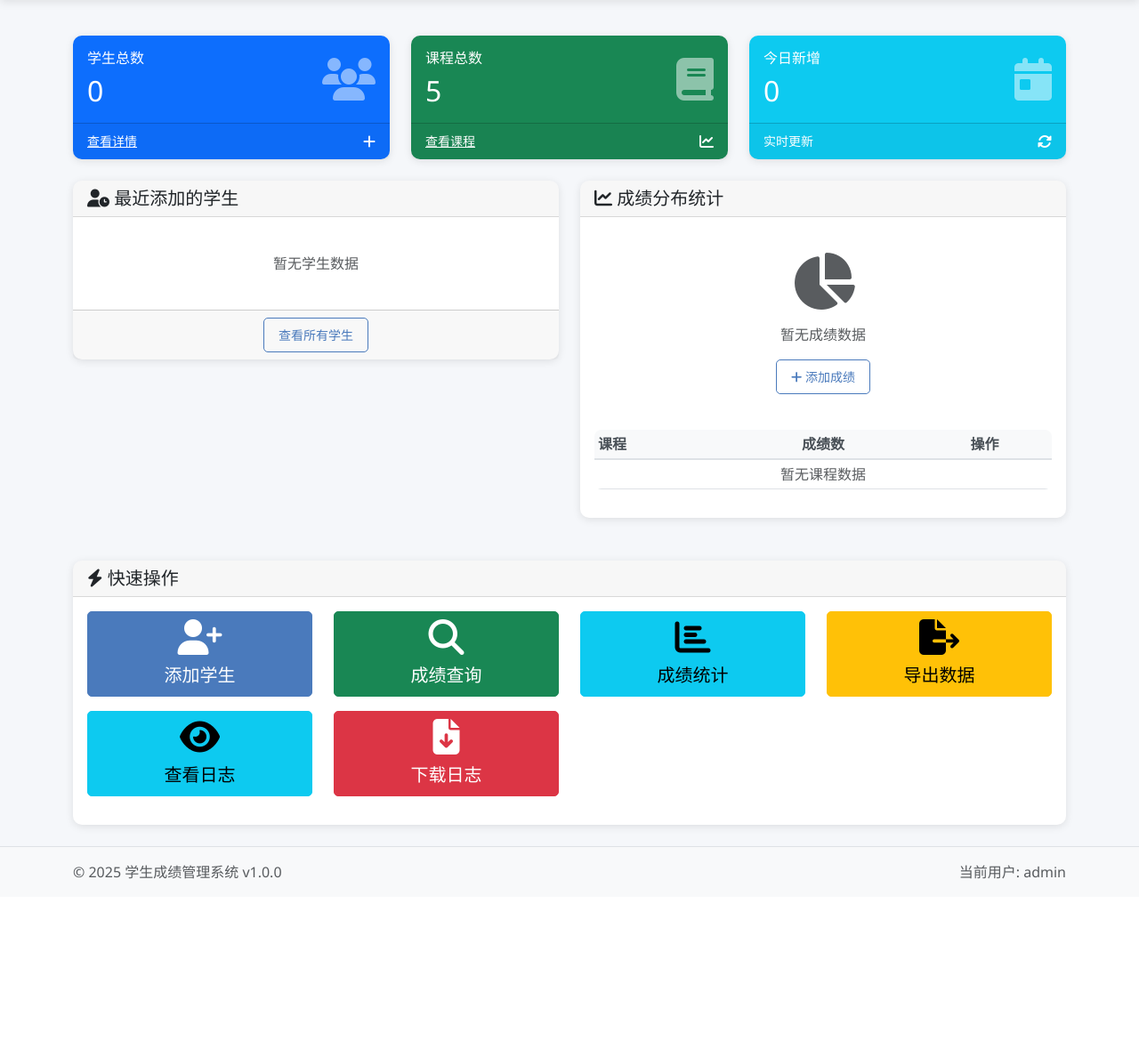
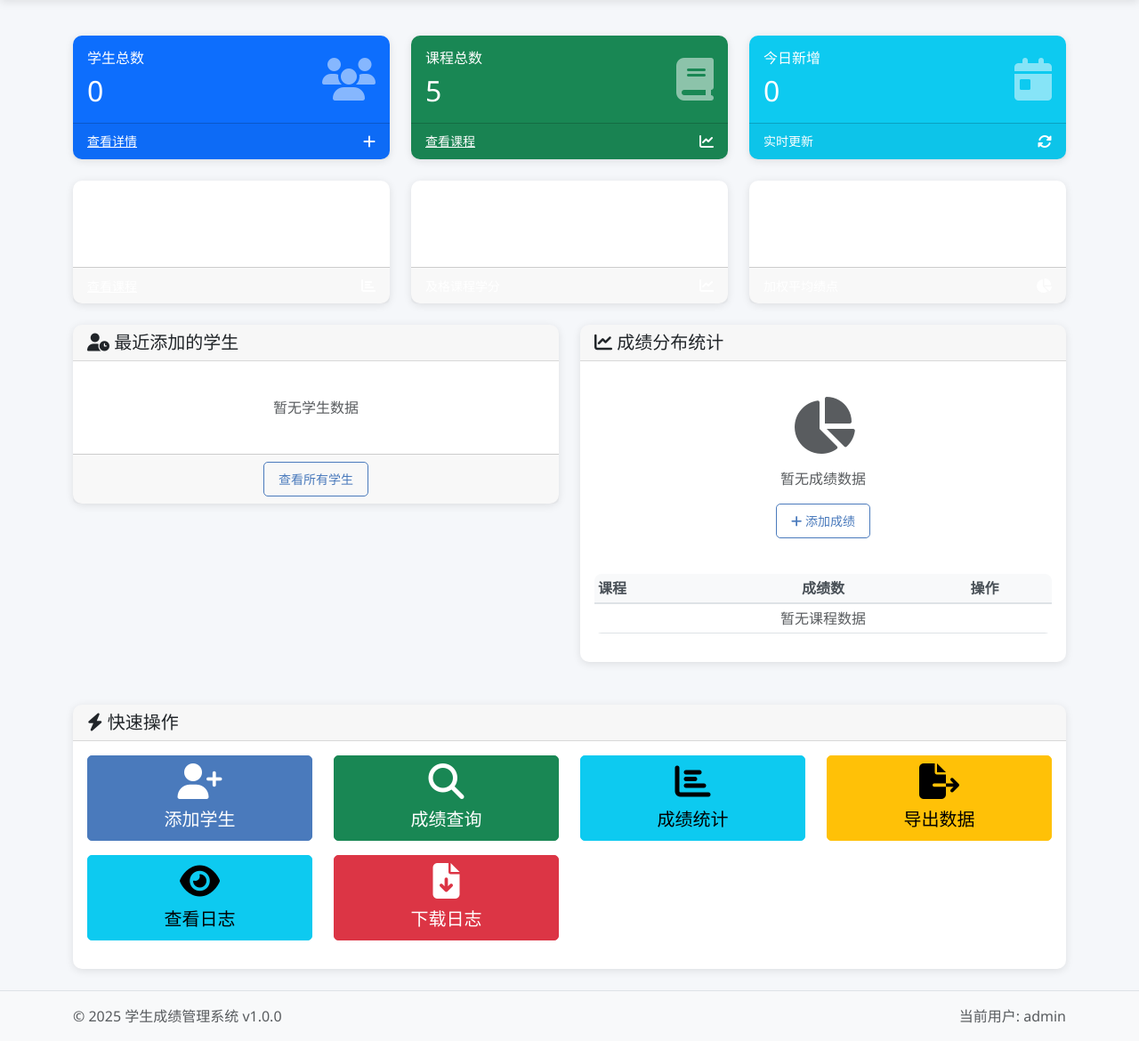
Before and after one commit to aangelic524-dev/student_web, a Flask app: page /dashboard in a window 1280 px wide. Shown: the part 80-1250 px from the top of the page at 89% size. Before the commit the page ends 1068 px from the top, so only its background shows below. Run offline with Flask 3, Linux system fonts and the light colour scheme; a user stored in the database is signed in; some libraries are stand-ins or nearby versions.

Commit message:
fix.............

```diff
--- a/app.py
+++ b/app.py
@@ -176,6 +176,22 @@
     total_students = Student.query.filter_by(user_id=current_user.id).count()
     total_courses = Course.query.count()
 
+    # 学分相关统计
+    # 总学分（所有课程的学分总和）
+    total_credits = db.session.query(db.func.sum(Course.credit)).scalar() or 0.0
+
+    # 已修学分统计
+    passed_courses = db.session.query(db.func.sum(Course.credit)).join(Grade, Course.id == Grade.course_id).join(Student, Grade.student_id == Student.id).filter(Student.user_id == current_user.id, Grade.score >= 60).scalar() or 0.0
+
+    # 平均GPA计算
+    all_grades = db.session.query(Grade.grade_point, Course.credit).join(Course, Grade.course_id == Course.id).join(Student, Grade.student_id == Student.id).filter(Student.user_id == current_user.id).all()
+    avg_gpa = 0.0
+    if all_grades:
+        total_weighted_points = sum(gp * credit for gp, credit in all_grades)
+        total_graded_credits = sum(credit for _, credit in all_grades)
+        if total_graded_credits > 0:
+            avg_gpa = total_weighted_points / total_graded_credits
+
     # 获取最近添加的学生
     recent_students = Student.query.filter_by(user_id=current_user.id).order_by(Student.created_at.desc()).limit(5).all()
 
@@ -198,6 +214,9 @@
                          title='仪表板',
                          total_students=total_students,
                          total_courses=total_courses,
+                         total_credits=total_credits,
+                         passed_courses=passed_courses,
+                         avg_gpa=avg_gpa,
                          recent_students=recent_students,
                          graded_courses=graded_courses,
                          chart_data=chart_data)
@@ -390,6 +409,22 @@
     total_students = Student.query.filter_by(user_id=current_user.id).count()
     total_courses = Course.query.count()
 
+    # 学分相关统计
+    # 总学分（所有课程的学分总和）
+    total_credits = db.session.query(db.func.sum(Course.credit)).scalar() or 0.0
+
+    # 已修学分统计
+    passed_courses = db.session.query(db.func.sum(Course.credit)).join(Grade, Course.id == Grade.course_id).join(Student, Grade.student_id == Student.id).filter(Student.user_id == current_user.id, Grade.score >= 60).scalar() or 0.0
+
+    # 平均GPA计算
+    all_grades = db.session.query(Grade.grade_point, Course.credit).join(Course, Grade.course_id == Course.id).join(Student, Grade.student_id == Student.id).filter(Student.user_id == current_user.id).all()
+    avg_gpa = 0.0
+    if all_grades:
+        total_weighted_points = sum(gp * credit for gp, credit in all_grades)
+        total_graded_credits = sum(credit for _, credit in all_grades)
+        if total_graded_credits > 0:
+            avg_gpa = total_weighted_points / total_graded_credits
+
     # 获取最近添加的学生
     recent_students = Student.query.filter_by(user_id=current_user.id).order_by(Student.created_at.desc()).limit(5).all()
 
@@ -408,6 +443,9 @@
                          title='Dashboard',
                          total_students=total_students,
                          total_courses=total_courses,
+                         total_credits=total_credits,
+                         passed_courses=passed_courses,
+                         avg_gpa=avg_gpa,
                          recent_students=recent_students,
                          graded_courses=graded_courses,
                          chart_data=chart_data)
@@ -2015,11 +2053,33 @@
     if grades:
         avg_score = sum(g.score for g in grades) / len(grades)
 
+    # 计算学分相关统计
+    total_credits = 0.0
+    passed_credits = 0.0
+    weighted_gpa = 0.0
+    gpa = 0.0
+
+    if grades:
+        # 计算总学分和加权绩点
+        for grade in grades:
+            total_credits += grade.course.credit
+            weighted_gpa += grade.course.credit * (grade.grade_point or 0)
+            # 计算通过课程的学分（成绩>=60）
+            if grade.score >= 60:
+                passed_credits += grade.course.credit
+
+        # 计算GPA
+        if total_credits > 0:
+            gpa = weighted_gpa / total_credits
+
     return render_template('student_detail.html',
                          title=f'学生详情 - {student.name}',
                          student=student,
                          grades=grades,
-                         avg_score=avg_score)
+                         avg_score=avg_score,
+                         total_credits=total_credits,
+                         passed_credits=passed_credits,
+                         gpa=gpa)
 
 @main_bp.route('/students/<int:student_id>/add_grade', methods=['GET', 'POST'])
 @login_required
--- a/templates/dashboard.html
+++ b/templates/dashboard.html
@@ -64,6 +64,71 @@
                 <span class="text-white small">实时更新</span>
                 <a href="#" class="text-white">
                     <i class="fas fa-sync-alt"></i>
+                </a>
+            </div>
+        </div>
+    </div>
+</div>
+
+<div class="row">
+    <!-- 学分相关统计卡片 -->
+    <div class="col-md-4 mb-4">
+        <div class="card text-white bg-purple">
+            <div class="card-body">
+                <div class="d-flex justify-content-between align-items-center">
+                    <div>
+                        <h6 class="card-title">总学分</h6>
+                        <h2 class="card-text">{{ total_credits|round(1) }}</h2>
+                    </div>
+                    <i class="fas fa-graduation-cap fa-3x opacity-50"></i>
+                </div>
+            </div>
+            <div class="card-footer d-flex align-items-center justify-content-between">
+                <a href="{{ url_for('main.course_list') }}" class="text-white small">
+                    查看课程
+                </a>
+                <a href="#" class="text-white">
+                    <i class="fas fa-chart-bar"></i>
+                </a>
+            </div>
+        </div>
+    </div>
+
+    <div class="col-md-4 mb-4">
+        <div class="card text-white bg-teal">
+            <div class="card-body">
+                <div class="d-flex justify-content-between align-items-center">
+                    <div>
+                        <h6 class="card-title">已修学分</h6>
+                        <h2 class="card-text">{{ passed_courses|round(1) }}</h2>
+                    </div>
+                    <i class="fas fa-check-circle fa-3x opacity-50"></i>
+                </div>
+            </div>
+            <div class="card-footer d-flex align-items-center justify-content-between">
+                <span class="text-white small">及格课程学分</span>
+                <a href="#" class="text-white">
+                    <i class="fas fa-chart-line"></i>
+                </a>
+            </div>
+        </div>
+    </div>
+
+    <div class="col-md-4 mb-4">
+        <div class="card text-white bg-blue">
+            <div class="card-body">
+                <div class="d-flex justify-content-between align-items-center">
+                    <div>
+                        <h6 class="card-title">平均GPA</h6>
+                        <h2 class="card-text">{{ avg_gpa|round(2) }}</h2>
+                    </div>
+                    <i class="fas fa-star fa-3x opacity-50"></i>
+                </div>
+            </div>
+            <div class="card-footer d-flex align-items-center justify-content-between">
+                <span class="text-white small">加权平均绩点</span>
+                <a href="#" class="text-white">
+                    <i class="fas fa-chart-pie"></i>
                 </a>
             </div>
         </div>
```
Also changed, not shown: templates/dashboard_en.html (+65 -0 lines), templates/student_detail.html (+12 -0 lines), 1 other file.
